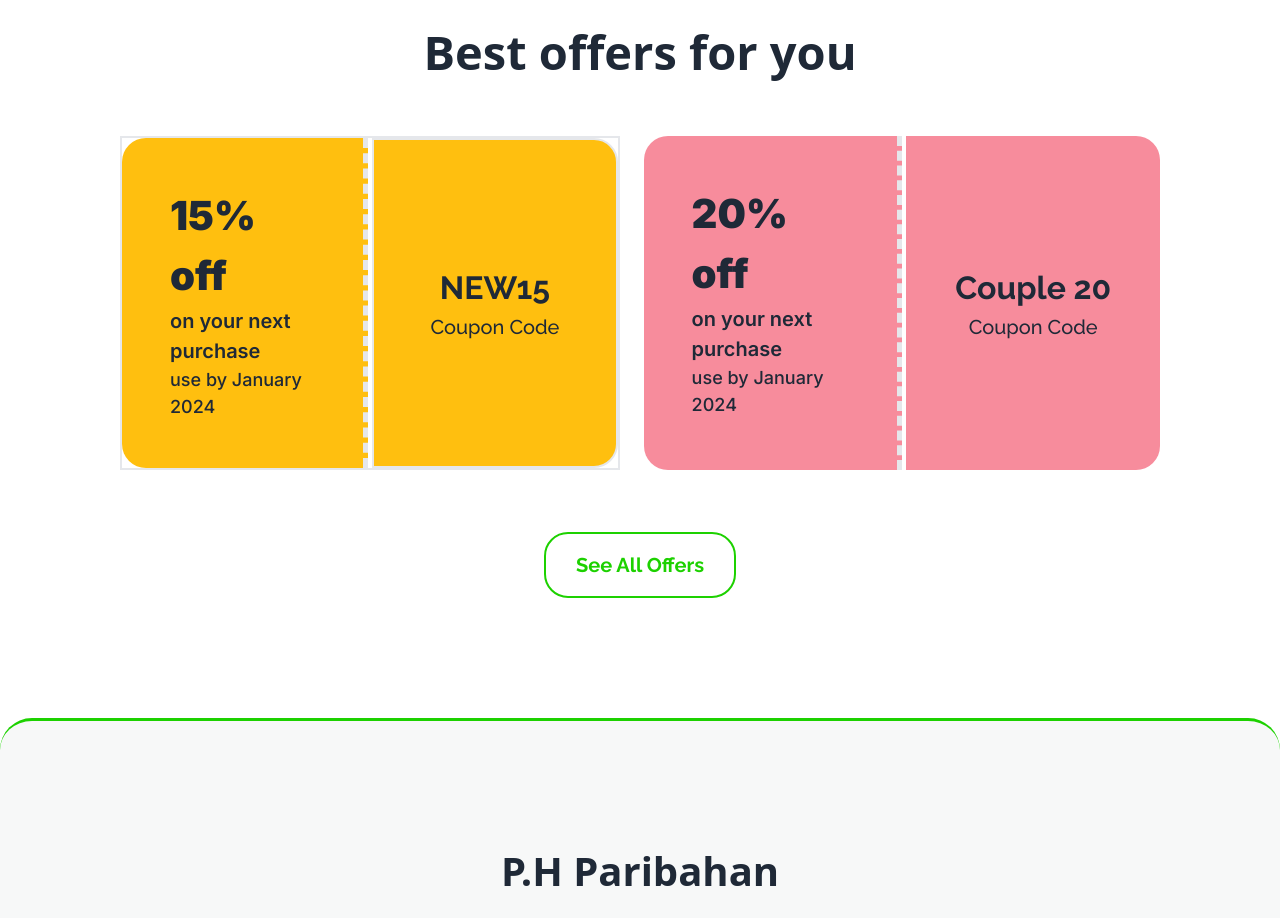
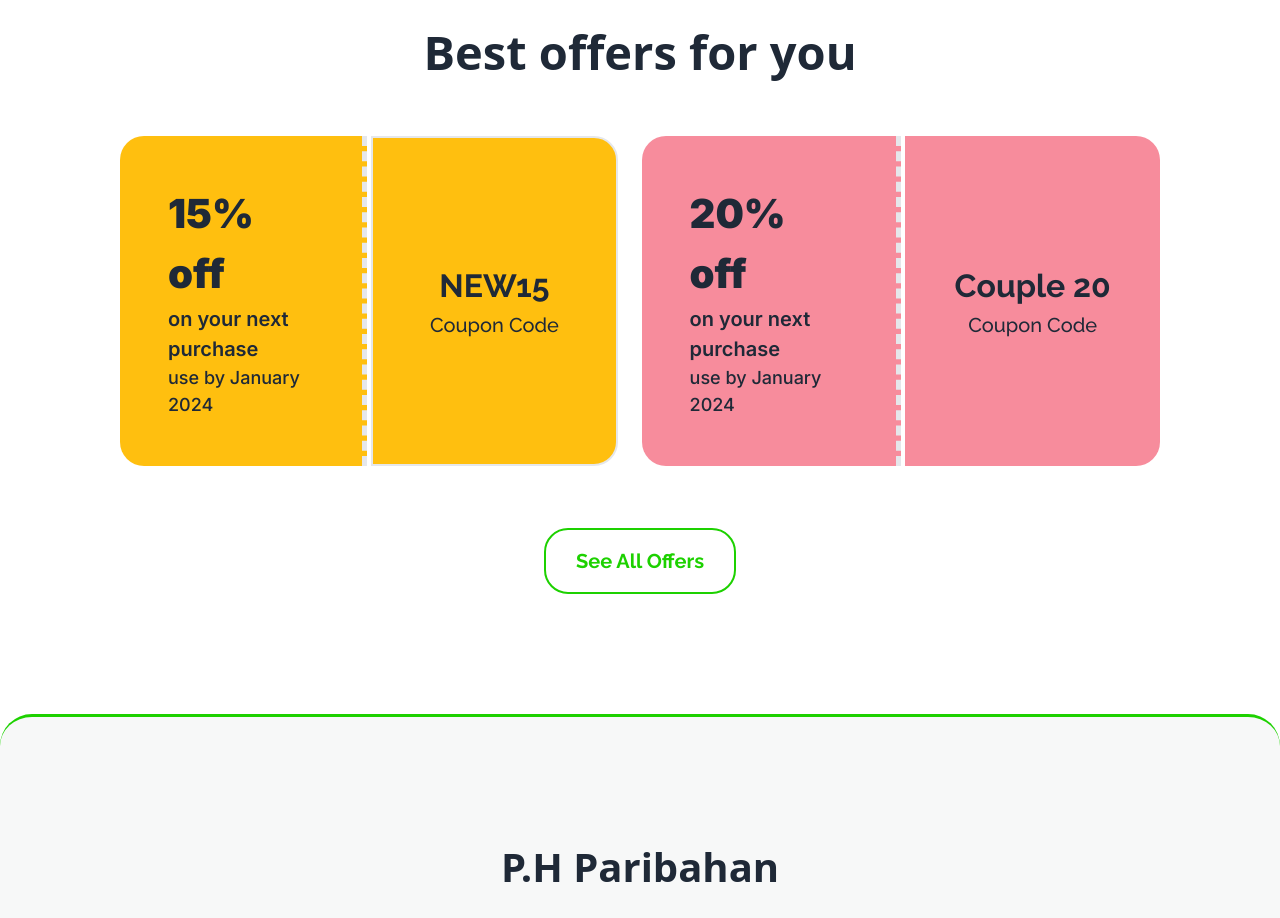
Before and after one commit to barta3235/B9_A5_Bus_ticketing, a plain HTML site: page index.html in a window 1280 px wide. Shown: the part 840-1758 px from the top of the page. Drawn offline with nearby package versions, Linux system fonts and the light colour scheme.

Commit message:
version 2

```diff
--- a/index.html
+++ b/index.html
@@ -102,7 +102,7 @@
 
             <div class="flex flex-col lg:flex-row lg:gap-[24px] lg:justify-center mb-[20px] lg:mb-[62px]">
                  <!-- 15% off coupon -->
-                <div class="flex gap-1 border-2">
+                <div class="flex gap-1">
                    <div class="bg-[#FFBF0F] rounded-tl-[24px] rounded-bl-[24px] border-r-[5px] py-5 px-5 lg:py-12 lg:px-12 border-dashed font-inter flex flex-col flex-1">
                       <h1 class="text-[40px] font-black">15% off</h1>
                       <h3 class="text-[20px] font-semibold">on your next purchase</h3>
```
